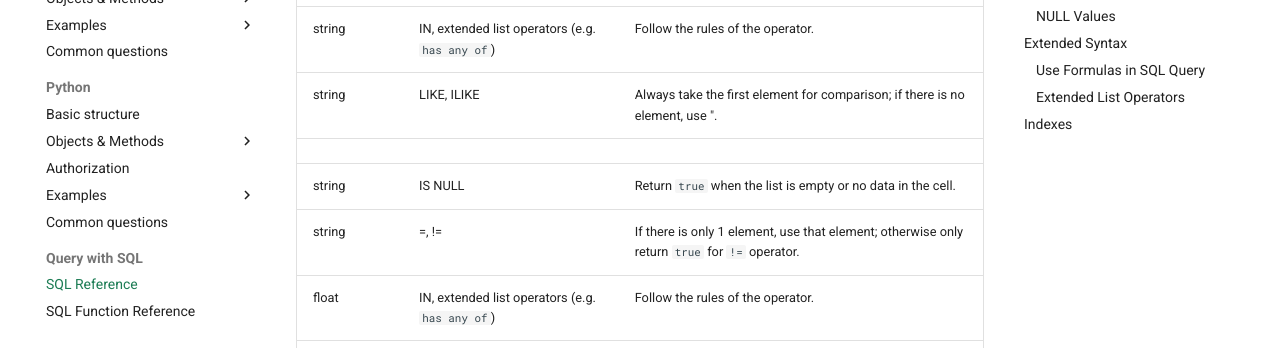
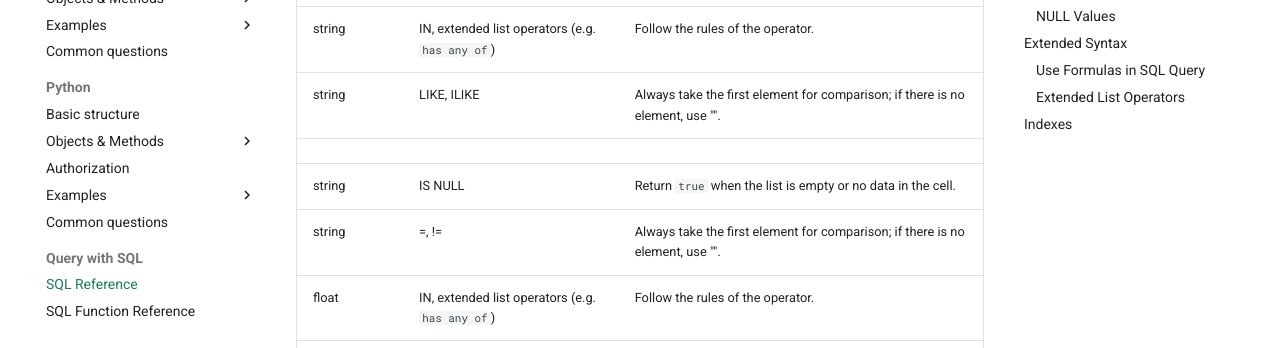
Before and after one commit to seatable/seatable-developer-docs, an MkDocs documentation site: the page built from docs/scripts/sql/reference.md, in a window 1280 px wide and 900 px high, scrolled down 5625 px. Shown: the part 173-521 px from the top of the window. Built offline with MkDocs 1.6.1 and Material for MkDocs 9.7.7, drawn with Linux system fonts in a browser that asks for light colours; comment, search, counter and statistics services are not loaded.

Commit message:
Update reference.md (#32)

```diff
--- a/docs/scripts/sql/reference.md
+++ b/docs/scripts/sql/reference.md
@@ -107,10 +107,10 @@ When referring a column with list type in `where` conditions, the following rule
 | Element Type  | Operator                                        | Rule                                                                                                                                                   |
 | :------------ | :---------------------------------------------- | :----------------------------------------------------------------------------------------------------------------------------------------------------- |
 | string        | IN, extended list operators (e.g. `has any of`) | Follow the rules of the operator.                                                                                                                      |
-| string        | LIKE, ILIKE                                     | Always take the first element for comparison; if there is no element, use ".
+| string        | LIKE, ILIKE                                     | Always take the first element for comparison; if there is no element, use "".
                                                   |
 | string        | IS NULL                                         | Return `true` when the list is empty or no data in the cell.                                                                                           |
-| string        | =, !=                                           | If there is only 1 element, use that element; otherwise only return `true` for `!=` operator.                                                          |
+| string        | =, !=                                           | Always take the first element for comparison; if there is no element, use "".                                                           |
 | float         | IN, extended list operators (e.g. `has any of`) | Follow the rules of the operator.                                                                                                                      |
 | float         | =, !=, \<, \<=, >, >=, between                  | If there is only 1 element, use that element; otherwise only return `true` for `!=` operator.                                                          |
 | float         | IS NULL                                         | Return `true` when the list is empty or no data in the cell.                                                                                           |
```
